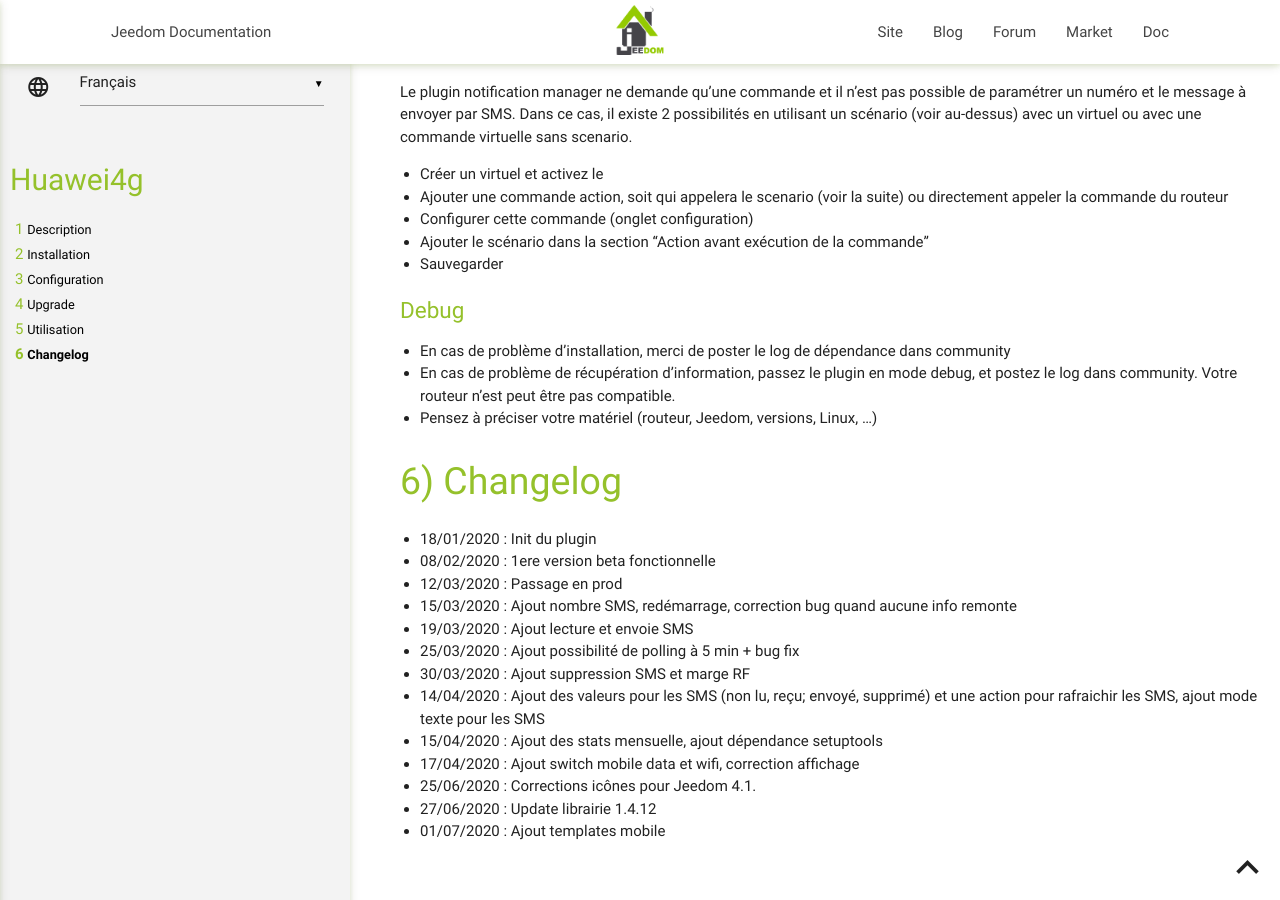
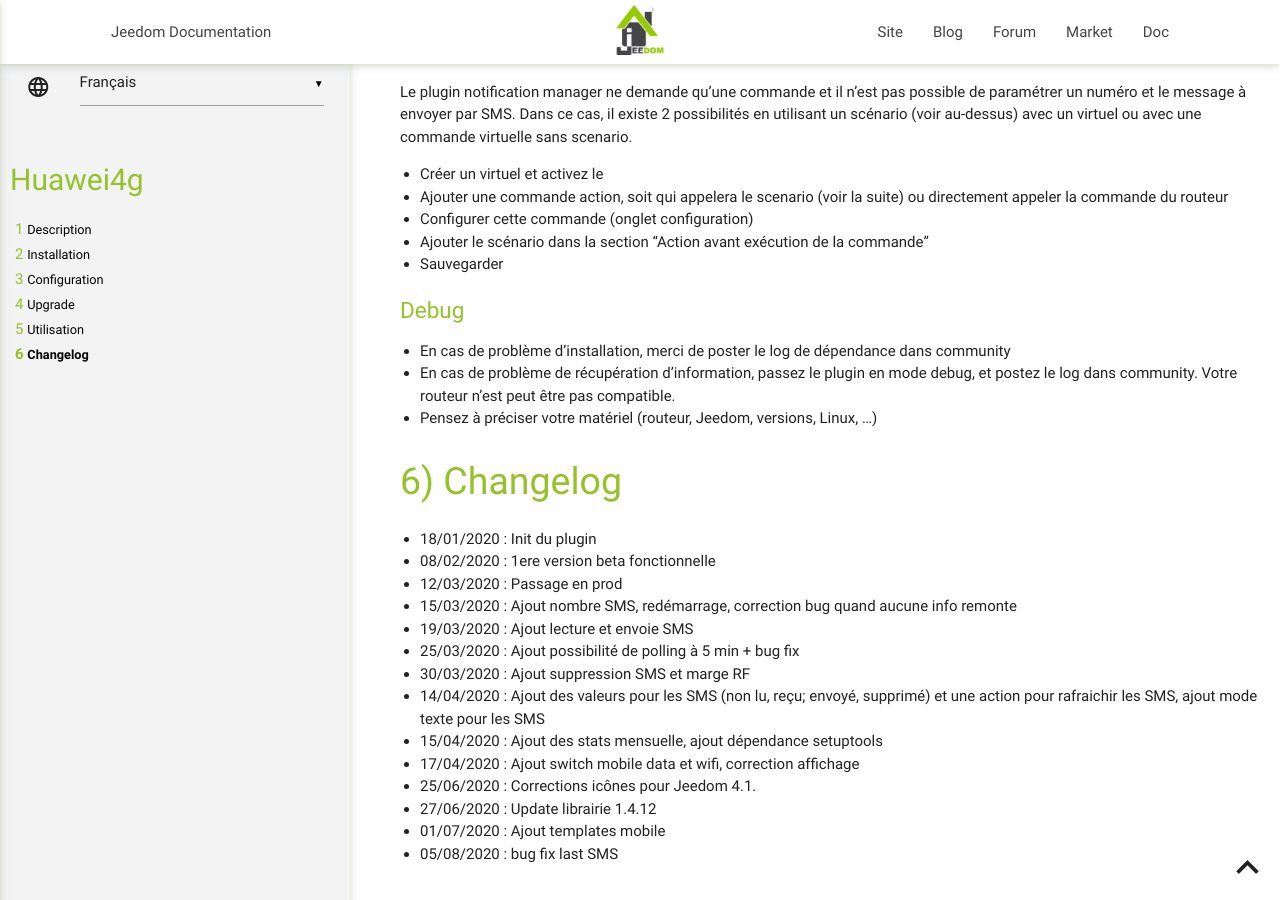
Before and after one commit to tux1c0/plugin-huawei4g, a Jekyll site: the page built from docs/fr_FR/index.md, in a window 1280 px wide and 900 px high, scrolled down 1890 px. Built offline with Jekyll 4.4.1, drawn with Linux system fonts in a browser that asks for light colours; our own code applies the rules of GitHub Pages for plain Markdown files.

Commit message:
Update index.md

```diff
--- a/docs/fr_FR/index.md
+++ b/docs/fr_FR/index.md
@@ -107,3 +107,4 @@
 -	25/06/2020 : Corrections icônes pour Jeedom 4.1.
 -	27/06/2020 : Update librairie 1.4.12
 -	01/07/2020 : Ajout templates mobile
+-	05/08/2020 : bug fix last SMS
```
